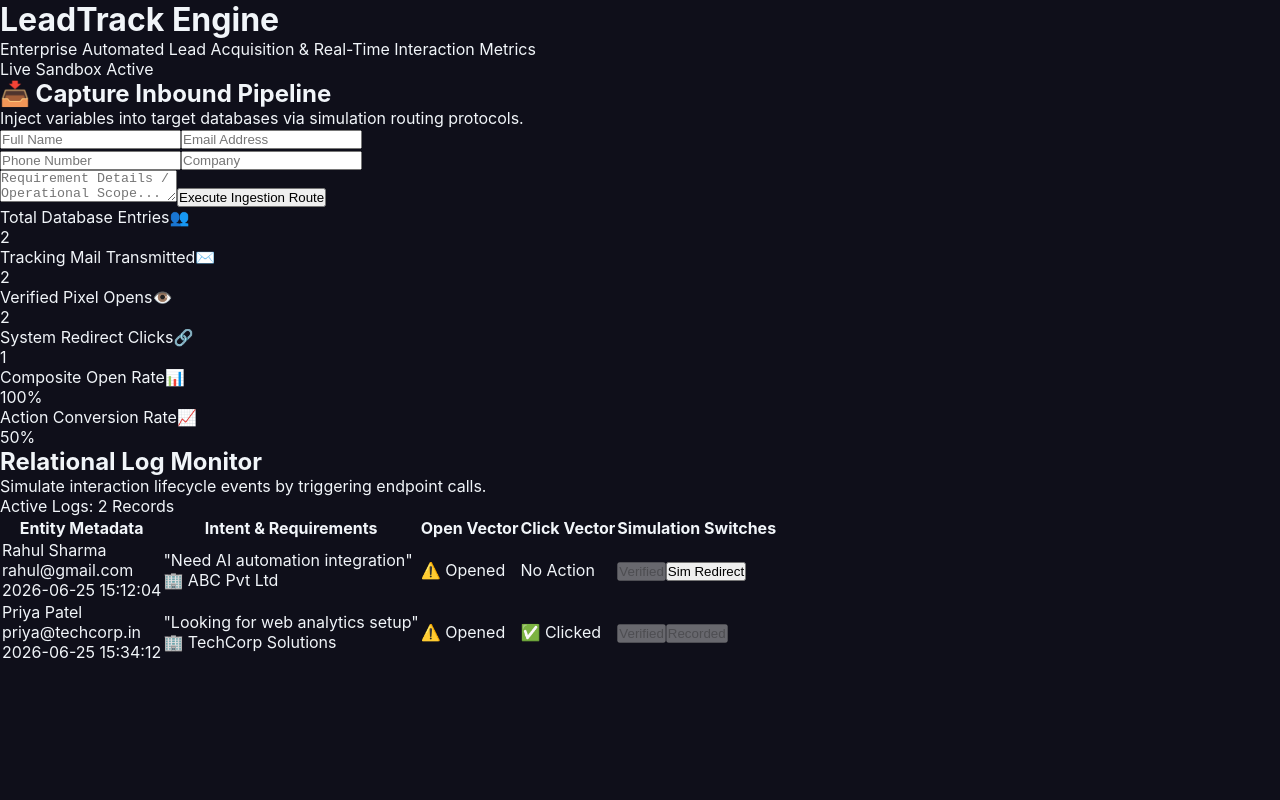
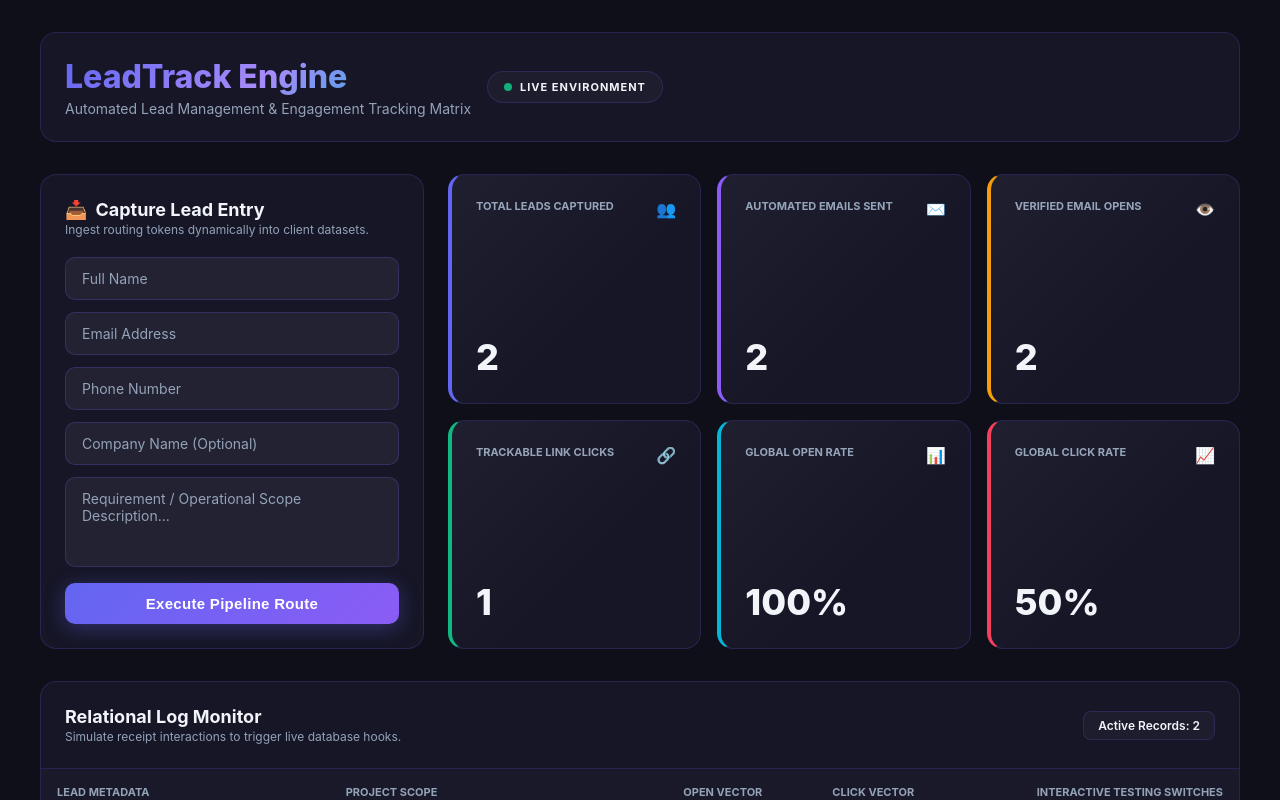
Before and after one commit to Ananyav08/LeadTrack, a React (Vite) app in the folder frontend/: page / in a window 1280 px wide. Shown: the top 800 px of the page. Built offline with nearby package versions, Linux system fonts and the light colour scheme.

Commit message:
Update App.jsx

```diff
--- a/frontend/src/App.jsx
+++ b/frontend/src/App.jsx
@@ -54,138 +54,135 @@ export default function App() {
   };
 
   return (
-    <div className="min-h-screen bg-[#0b0f19] bg-gradient-to-tr from-[#0b0f19] via-[#111827] to-[#0d1527] text-slate-100 p-4 md:p-8 font-sans antialiased selection:bg-indigo-500/30">
-      <div className="max-w-7xl mx-auto space-y-8">
+    <div style={{ padding: '32px 16px' }} className="fade-in">
+      <div style={{ maxWidth: '1200px', margin: '0 auto', display: 'flex', flexDirection: 'column', gap: '32px' }}>
 
-        {/* Advanced Glassmorphic Header */}
-        <header className="flex flex-col md:flex-row items-start md:items-center justify-between border-b border-slate-800 pb-6 gap-4">
+        {/* Header Block using .glass and .gradient-text */}
+        <header className="glass" style={{ padding: '24px', display: 'flex', justifyContent: 'between', alignItems: 'center', flexWrap: 'wrap', gap: '16px' }}>
           <div>
-            <h1 className="text-3xl font-extrabold tracking-tight bg-gradient-to-r from-indigo-400 via-purple-400 to-pink-400 bg-clip-text text-transparent">
-              LeadTrack Engine
-            </h1>
-            <p className="text-sm text-slate-400 mt-1">Enterprise Automated Lead Acquisition & Real-Time Interaction Metrics</p>
+            <h1 className="gradient-text" style={{ fontSize: '32px', fontWeight: '800', trackingTight: '-0.5px' }}>LeadTrack Engine</h1>
+            <p style={{ color: 'var(--text-muted)', fontSize: '14px', marginTop: '4px' }}>Automated Lead Management & Engagement Tracking Matrix</p>
           </div>
-          <div className="flex items-center gap-2.5 bg-slate-900/80 border border-slate-800 px-4 py-2 rounded-xl backdrop-blur-md shadow-inner">
-            <span className="relative flex h-2 w-2">
-              <span className="animate-ping absolute inline-flex h-full w-full rounded-full bg-emerald-400 opacity-75"></span>
-              <span className="relative inline-flex rounded-full h-2 w-2 bg-emerald-500"></span>
-            </span>
-            <span className="text-xs font-semibold tracking-wider text-slate-300 uppercase">Live Sandbox Active</span>
+          <div style={{ display: 'flex', alignItems: 'center', gap: '8px', background: 'rgba(255,255,255,0.03)', border: '1px solid var(--border)', padding: '8px 16px', borderRadius: '999px' }}>
+            <span style={{ width: '8px', height: '8px', borderRadius: '50%', background: 'var(--accent-success)', animation: 'pulse 2s infinite' }}></span>
+            <span style={{ fontSize: '11px', fontWeight: '700', letterSpacing: '1px', textTransform: 'uppercase', color: 'var(--text-primary)' }}>Live Environment</span>
           </div>
         </header>
 
-        {/* Dashboard Split Grid */}
-        <div className="grid lg:grid-cols-3 gap-8 items-start">
+        {/* Form and Metrics Section */}
+        <div style={{ display: 'grid', gridTemplateColumns: 'repeat(auto-fit, minmax(300px, 1fr))', gap: '24px' }}>
 
-          {/* Capturing Module */}
-          <div className="bg-slate-900/40 border border-slate-800 p-6 rounded-2xl shadow-xl backdrop-blur-md space-y-5">
+          {/* Form Card using .glass, .input-field and .btn-primary */}
+          <div className="glass" style={{ padding: '24px', display: 'flex', flexDirection: 'column', gap: '20px' }}>
             <div>
-              <h2 className="text-lg font-bold text-white flex items-center gap-2">
-                <span className="p-1.5 bg-indigo-500/10 rounded-lg text-indigo-400 text-sm">📥</span> Capture Inbound Pipeline
+              <h2 style={{ fontSize: '18px', fontWeight: '700', display: 'flex', alignItems: 'center', gap: '8px' }}>
+                <span style={{ color: 'var(--accent-1)' }}>📥</span> Capture Lead Entry
               </h2>
-              <p className="text-xs text-slate-500 mt-1">Inject variables into target databases via simulation routing protocols.</p>
+              <p style={{ color: 'var(--text-muted)', fontSize: '12px', marginTop: '2px' }}>Ingest routing tokens dynamically into client datasets.</p>
             </div>
 
-            <form onSubmit={handleSubmit} className="space-y-4">
-              <input type="text" placeholder="Full Name" required className="w-full px-4 py-2.5 bg-slate-950/60 border border-slate-800/80 rounded-xl text-slate-100 placeholder-slate-600 focus:ring-2 focus:ring-indigo-500/50 focus:border-transparent outline-none transition-all font-medium text-sm" value={formData.name} onChange={e => setFormData({ ...formData, name: e.target.value })} />
-              <input type="email" placeholder="Email Address" required className="w-full px-4 py-2.5 bg-slate-950/60 border border-slate-800/80 rounded-xl text-slate-100 placeholder-slate-600 focus:ring-2 focus:ring-indigo-500/50 focus:border-transparent outline-none transition-all font-medium text-sm" value={formData.email} onChange={e => setFormData({ ...formData, email: e.target.value })} />
+            <form onSubmit={handleSubmit} style={{ display: 'flex', flexDirection: 'column', gap: '12px' }}>
+              <input type="text" placeholder="Full Name" required className="input-field" value={formData.name} onChange={e => setFormData({ ...formData, name: e.target.value })} />
+              <input type="email" placeholder="Email Address" required className="input-field" value={formData.email} onChange={e => setFormData({ ...formData, email: e.target.value })} />
+              <input type="text" placeholder="Phone Number" required className="input-field" value={formData.phone} onChange={e => setFormData({ ...formData, phone: e.target.value })} />
+              <input type="text" placeholder="Company Name (Optional)" className="input-field" value={formData.company} onChange={e => setFormData({ ...formData, company: e.target.value })} />
+              <textarea placeholder="Requirement / Operational Scope Description..." required className="input-field" style={{ height: '90px', resize: 'none' }} value={formData.requirement} onChange={e => setFormData({ ...formData, requirement: e.target.value })} />
 
-              <div className="grid grid-cols-2 gap-3">
-                <input type="text" placeholder="Phone Number" required className="w-full px-4 py-2.5 bg-slate-950/60 border border-slate-800/80 rounded-xl text-slate-100 placeholder-slate-600 focus:ring-2 focus:ring-indigo-500/50 focus:border-transparent outline-none transition-all font-medium text-sm" value={formData.phone} onChange={e => setFormData({ ...formData, phone: e.target.value })} />
-                <input type="text" placeholder="Company" className="w-full px-4 py-2.5 bg-slate-950/60 border border-slate-800/80 rounded-xl text-slate-100 placeholder-slate-600 focus:ring-2 focus:ring-indigo-500/50 focus:border-transparent outline-none transition-all font-medium text-sm" value={formData.company} onChange={e => setFormData({ ...formData, company: e.target.value })} />
-              </div>
-
-              <textarea placeholder="Requirement Details / Operational Scope..." required className="w-full px-4 py-2.5 bg-slate-950/60 border border-slate-800/80 rounded-xl text-slate-100 placeholder-slate-600 h-24 resize-none focus:ring-2 focus:ring-indigo-500/50 focus:border-transparent outline-none transition-all font-medium text-sm" value={formData.requirement} onChange={e => setFormData({ ...formData, requirement: e.target.value })} />
-
-              <button type="submit" className="w-full bg-gradient-to-r from-indigo-600 to-purple-600 hover:from-indigo-500 hover:to-purple-500 text-white font-semibold py-2.5 rounded-xl transition-all shadow-lg shadow-indigo-600/10 active:scale-[0.99]">
-                Execute Ingestion Route
+              <button type="submit" className="btn-primary" style={{ marginTop: '4px' }}>
+                Execute Pipeline Route
               </button>
             </form>
 
             {msg && (
-              <div className="p-3 bg-emerald-500/10 border border-emerald-500/20 text-emerald-400 text-xs rounded-xl font-medium animate-pulse">
+              <div style={{ padding: '12px', background: 'rgba(16, 185, 129, 0.1)', border: '1px solid rgba(16, 185, 129, 0.2)', color: 'var(--accent-success)', fontSize: '12px', borderRadius: '10px', fontWeight: '500' }}>
                 {msg}
               </div>
             )}
           </div>
 
-          {/* Premium Analytics Metric Display */}
-          <div className="lg:col-span-2 grid grid-cols-2 sm:grid-cols-3 gap-4">
+          {/* Metrics Column containing 6 explicit .stat-card layers */}
+          <div style={{ gridColumn: 'span 2', display: 'grid', gridTemplateColumns: 'repeat(auto-fit, minmax(220px, 1fr))', gap: '16px' }}>
             {[
-              { label: 'Total Database Entries', value: stats.totalLeads, icon: '👥', color: 'border-l-blue-500 bg-blue-500/5 text-blue-400' },
-              { label: 'Tracking Mail Transmitted', value: stats.emailsSent, icon: '✉️', color: 'border-l-purple-500 bg-purple-500/5 text-purple-400' },
-              { label: 'Verified Pixel Opens', value: stats.emailsOpened, icon: '👁️', color: 'border-l-amber-500 bg-amber-500/5 text-amber-400' },
-              { label: 'System Redirect Clicks', value: stats.linksClicked, icon: '🔗', color: 'border-l-emerald-500 bg-emerald-500/5 text-emerald-400' },
-              { label: 'Composite Open Rate', value: stats.openRate, icon: '📊', color: 'border-l-pink-500 bg-pink-500/5 text-pink-400' },
-              { label: 'Action Conversion Rate', value: stats.clickRate, icon: '📈', color: 'border-l-cyan-500 bg-cyan-500/5 text-cyan-400' }
-            ].map((item, idx) => (
-              <div key={idx} className={`bg-slate-900/40 border-l-4 border-y border-r border-slate-800/80 ${item.color.split(' ')[0]} p-5 rounded-xl shadow-lg flex flex-col justify-between transition-all duration-300 hover:-translate-y-0.5`}>
-                <div className="flex items-center justify-between gap-2">
-                  <span className="text-[10px] font-bold tracking-widest text-slate-400 uppercase">{item.label}</span>
-                  <span className="text-sm opacity-80">{item.icon}</span>
+              { label: 'Total Leads Captured', val: stats.totalLeads, icon: '👥', border: 'var(--accent-1)' },
+              { label: 'Automated Emails Sent', val: stats.emailsSent, icon: '✉️', border: 'var(--accent-2)' },
+              { label: 'Verified Email Opens', val: stats.emailsOpened, icon: '👁️', border: 'var(--accent-warning)' },
+              { label: 'Trackable Link Clicks', val: stats.linksClicked, icon: '🔗', border: 'var(--accent-success)' },
+              { label: 'Global Open Rate', val: stats.openRate, icon: '📊', border: 'var(--accent-3)' },
+              { label: 'Global Click Rate', val: stats.clickRate, icon: '📈', border: 'rgba(244, 63, 94, 1)' }
+            ].map((card, i) => (
+              <div key={i} className="glass stat-card" style={{ borderLeft: `4px solid ${card.border}`, display: 'flex', flexDirection: 'column', justifyContent: 'space-between', minHeight: '130px' }}>
+                <div style={{ display: 'flex', justifyContent: 'space-between', alignItems: 'start' }}>
+                  <span style={{ fontSize: '11px', fontWeight: '700', tracking: '0.5px', textTransform: 'uppercase', color: 'var(--text-muted)' }}>{card.label}</span>
+                  <span style={{ fontSize: '16px' }}>{card.icon}</span>
                 </div>
-                <div className="text-3xl font-black tracking-tight mt-4 text-slate-100">{item.value}</div>
+                <span style={{ fontSize: '36px', fontWeight: '800', color: 'var(--text-primary)', trackingTight: '-1px' }}>{card.val}</span>
               </div>
             ))}
           </div>
         </div>
 
-        {/* Refactored Live Registry Board */}
-        <div className="bg-slate-900/40 border border-slate-800 rounded-2xl shadow-2xl backdrop-blur-md overflow-hidden">
-          <div className="p-6 border-b border-slate-800 flex flex-col sm:flex-row sm:items-center justify-between gap-4">
+        {/* Database Logs Section using .glass and customized native alignment rules */}
+        <div className="glass" style={{ overflowX: 'auto', display: 'flex', flexDirection: 'column' }}>
+          <div style={{ padding: '24px', borderBottom: '1px solid var(--border)', display: 'flex', justifyContent: 'space-between', alignItems: 'center', flexWrap: 'wrap', gap: '12px' }}>
             <div>
-              <h2 className="text-lg font-bold text-slate-100">Relational Log Monitor</h2>
-              <p className="text-xs text-slate-400 mt-0.5">Simulate interaction lifecycle events by triggering endpoint calls.</p>
+              <h2 style={{ fontSize: '18px', fontWeight: '700' }}>Relational Log Monitor</h2>
+              <p style={{ color: 'var(--text-muted)', fontSize: '12px', marginTop: '2px' }}>Simulate receipt interactions to trigger live database hooks.</p>
             </div>
-            <span className="text-xs font-semibold bg-slate-950 border border-slate-800 px-3 py-1.5 rounded-xl text-indigo-400">
-              Active Logs: {leads.length} Records
+            <span style={{ fontSize: '12px', fontWeight: '600', padding: '6px 14px', background: 'rgba(255,255,255,0.03)', border: '1px solid var(--border)', borderRadius: '8px' }}>
+              Active Records: {leads.length}
             </span>
           </div>
 
-          <div className="overflow-x-auto">
-            <table className="w-full text-left text-sm text-slate-300">
-              <thead className="text-[11px] font-bold uppercase tracking-wider text-slate-400 bg-slate-950/60 border-b border-slate-800">
-                <tr>
-                  <th className="py-3 px-4">Entity Metadata</th>
-                  <th className="py-3 px-4">Intent & Requirements</th>
-                  <th className="py-3 px-4 text-center">Open Vector</th>
-                  <th className="py-3 px-4 text-center">Click Vector</th>
-                  <th className="py-3 px-4 text-right">Simulation Switches</th>
+          <div style={{ width: '100%', overflowX: 'auto' }}>
+            <table style={{ width: '100%', borderCollapse: 'collapse', textAlign: 'left', fontSize: '14px' }}>
+              <thead>
+                <tr style={{ borderBottom: '1px solid var(--border)', background: 'rgba(255,255,255,0.01)' }}>
+                  <th style={{ padding: '16px', fontSize: '11px', fontWeight: '700', textTransform: 'uppercase', color: 'var(--text-muted)', tracking: '0.5px' }}>Lead Metadata</th>
+                  <th style={{ padding: '16px', fontSize: '11px', fontWeight: '700', textTransform: 'uppercase', color: 'var(--text-muted)', tracking: '0.5px' }}>Project Scope</th>
+                  <th style={{ padding: '16px', fontSize: '11px', fontWeight: '700', textTransform: 'uppercase', color: 'var(--text-muted)', tracking: '0.5px', textAlign: 'center' }}>Open Vector</th>
+                  <th style={{ padding: '16px', fontSize: '11px', fontWeight: '700', textTransform: 'uppercase', color: 'var(--text-muted)', tracking: '0.5px', textAlign: 'center' }}>Click Vector</th>
+                  <th style={{ padding: '16px', fontSize: '11px', fontWeight: '700', textTransform: 'uppercase', color: 'var(--text-muted)', tracking: '0.5px', textAlign: 'right' }}>Interactive Testing Switches</th>
                 </tr>
               </thead>
-              <tbody className="divide-y divide-slate-800/50">
-                {leads.map(lead => (
-                  <tr key={lead.id} className="hover:bg-slate-800/20 transition-colors duration-150 group">
-                    <td className="py-4 px-4">
-                      <div className="font-bold text-slate-100 group-hover:text-indigo-400 transition-colors">{lead.name}</div>
-                      <div className="text-xs text-slate-400 font-medium mt-0.5">{lead.email}</div>
-                      <div className="text-[10px] text-slate-600 font-mono mt-1">{lead.timestamp}</div>
+              <tbody style={{ verticalAlign: 'middle' }}>
+                {leads.map((l) => (
+                  <tr key={l.id} style={{ borderBottom: '1px solid rgba(255,255,255,0.03)', background: 'transparent' }} onMouseEnter={(e) => e.currentTarget.style.background = 'rgba(255,255,255,0.01)'} onMouseLeave={(e) => e.currentTarget.style.background = 'transparent'}>
+                    <td style={{ padding: '16px' }}>
+                      <div style={{ fontWeight: '700', color: 'var(--text-primary)' }}>{l.name}</div>
+                      <div style={{ fontSize: '12px', color: 'var(--text-muted)', marginTop: '2px' }}>{l.email} · {l.phone}</div>
+                      <div style={{ fontSize: '10px', color: 'rgba(255,255,255,0.25)', fontFamily: 'monospace', marginTop: '4px' }}>{l.timestamp}</div>
                     </td>
-                    <td className="py-4 px-4 max-w-xs">
-                      <div className="text-slate-300 text-xs font-medium line-clamp-2">"{lead.requirement}"</div>
-                      {lead.company && (
-                        <span className="text-[9px] font-bold tracking-wide uppercase bg-indigo-500/10 text-indigo-400 border border-indigo-500/20 px-2 py-0.5 rounded-md mt-1.5 inline-block">
-                          🏢 {lead.company}
+                    <td style={{ padding: '16px', maxWidth: '240px' }}>
+                      <div style={{ fontSize: '13px', whiteSpace: 'nowrap', overflow: 'hidden', textOverflow: 'ellipsis', color: 'var(--text-primary)' }}>"{l.requirement}"</div>
+                      {l.company && (
+                        <span style={{ fontSize: '9px', fontWeight: '700', letterSpacing: '0.3px', textTransform: 'uppercase', background: 'rgba(99, 102, 241, 0.1)', border: '1px solid rgba(99, 102, 241, 0.2)', padding: '2px 6px', borderRadius: '4px', color: '#a78bfa', marginTop: '6px', display: 'inline-block' }}>
+                          🏢 {l.company}
                         </span>
                       )}
                     </td>
-                    <td className="py-4 px-4 text-center">
-                      <span className={`px-2.5 py-1 rounded-lg text-xs font-bold tracking-wide border transition-all ${lead.opened ? 'bg-amber-500/10 border-amber-500/20 text-amber-400 shadow-sm shadow-amber-500/5' : 'bg-slate-950 border-slate-800 text-slate-600'}`}>
-                        {lead.opened ? '⚠️ Opened' : 'Unread'}
+                    <td style={{ padding: '16px', textAlign: 'center' }}>
+                      <span style={{ display: 'inline-block', padding: '4px 10px', borderRadius: '6px', fontSize: '11px', fontWeight: '700', tracking: '0.3px', border: '1px solid',
+                        background: l.opened ? 'rgba(245, 158, 11, 0.08)' : 'rgba(255,255,255,0.02)',
+                        borderColor: l.opened ? 'rgba(245, 158, 11, 0.2)' : 'rgba(255,255,255,0.05)',
+                        color: l.opened ? 'var(--accent-warning)' : 'var(--text-muted)' }}>
+                        {l.opened ? '⚠️ Opened' : 'Unread'}
                       </span>
                     </td>
-                    <td className="py-4 px-4 text-center">
-                      <span className={`px-2.5 py-1 rounded-lg text-xs font-bold tracking-wide border transition-all ${lead.clicked ? 'bg-emerald-500/10 border-emerald-500/20 text-emerald-400 shadow-sm shadow-emerald-500/5' : 'bg-slate-950 border-slate-800 text-slate-600'}`}>
-                        {lead.clicked ? '✅ Clicked' : 'No Action'}
+                    <td style={{ padding: '16px', textAlign: 'center' }}>
+                      <span style={{ display: 'inline-block', padding: '4px 10px', borderRadius: '6px', fontSize: '11px', fontWeight: '700', tracking: '0.3px', border: '1px solid',
+                        background: l.clicked ? 'rgba(16, 185, 129, 0.08)' : 'rgba(255,255,255,0.02)',
+                        borderColor: l.clicked ? 'rgba(16, 185, 129, 0.2)' : 'rgba(255,255,255,0.05)',
+                        color: l.clicked ? 'var(--accent-success)' : 'var(--text-muted)' }}>
+                        {l.clicked ? '✅ Clicked' : 'No Click'}
                       </span>
                     </td>
-                    <td className="py-4 px-4 text-right">
-                      <div className="flex justify-end gap-2">
-                        <button onClick={() => simulateOpen(lead.id)} disabled={lead.opened} className={`px-3 py-1.5 rounded-xl text-xs font-bold transition-all ${lead.opened ? 'bg-slate-950 border border-slate-900 text-slate-700 cursor-not-allowed' : 'bg-amber-600 hover:bg-amber-500 text-white shadow-md active:scale-[0.96]'}`}>
-                          {lead.opened ? 'Verified' : 'Sim Pixel'}
+                    <td style={{ padding: '16px', textAlign: 'right' }}>
+                      <div style={{ display: 'flex', justifyContent: 'end', gap: '8px' }}>
+                        <button onClick={() => simulateOpen(l.id)} disabled={l.opened} className="btn-primary" style={{ padding: '6px 12px', fontSize: '12px', borderRadius: '6px', background: l.opened ? 'rgba(255,255,255,0.03)' : 'linear-gradient(135deg, #f59e0b, #d97706)', boxShadow: l.opened ? 'none' : '0 2px 10px rgba(245, 158, 11, 0.2)' }}>
+                          {l.opened ? 'Opened ✓' : 'Sim Pixel'}
                         </button>
-                        <button onClick={() => simulateClick(lead.id)} disabled={lead.clicked} className={`px-3 py-1.5 rounded-xl text-xs font-bold transition-all ${lead.clicked ? 'bg-slate-950 border border-slate-900 text-slate-700 cursor-not-allowed' : 'bg-emerald-600 hover:bg-emerald-500 text-white shadow-md active:scale-[0.96]'}`}>
-                          {lead.clicked ? 'Recorded' : 'Sim Redirect'}
+                        <button onClick={() => simulateClick(l.id)} disabled={l.clicked} className="btn-primary" style={{ padding: '6px 12px', fontSize: '12px', borderRadius: '6px', background: l.clicked ? 'rgba(255,255,255,0.03)' : 'linear-gradient(135deg, #10b981, #059669)', boxShadow: l.clicked ? 'none' : '0 2px 10px rgba(16, 185, 129, 0.2)' }}>
+                          {l.clicked ? 'Clicked ✓' : 'Sim Link'}
                         </button>
                       </div>
                     </td>
@@ -195,6 +192,7 @@ export default function App() {
             </table>
           </div>
         </div>
+
       </div>
     </div>
   );
```
